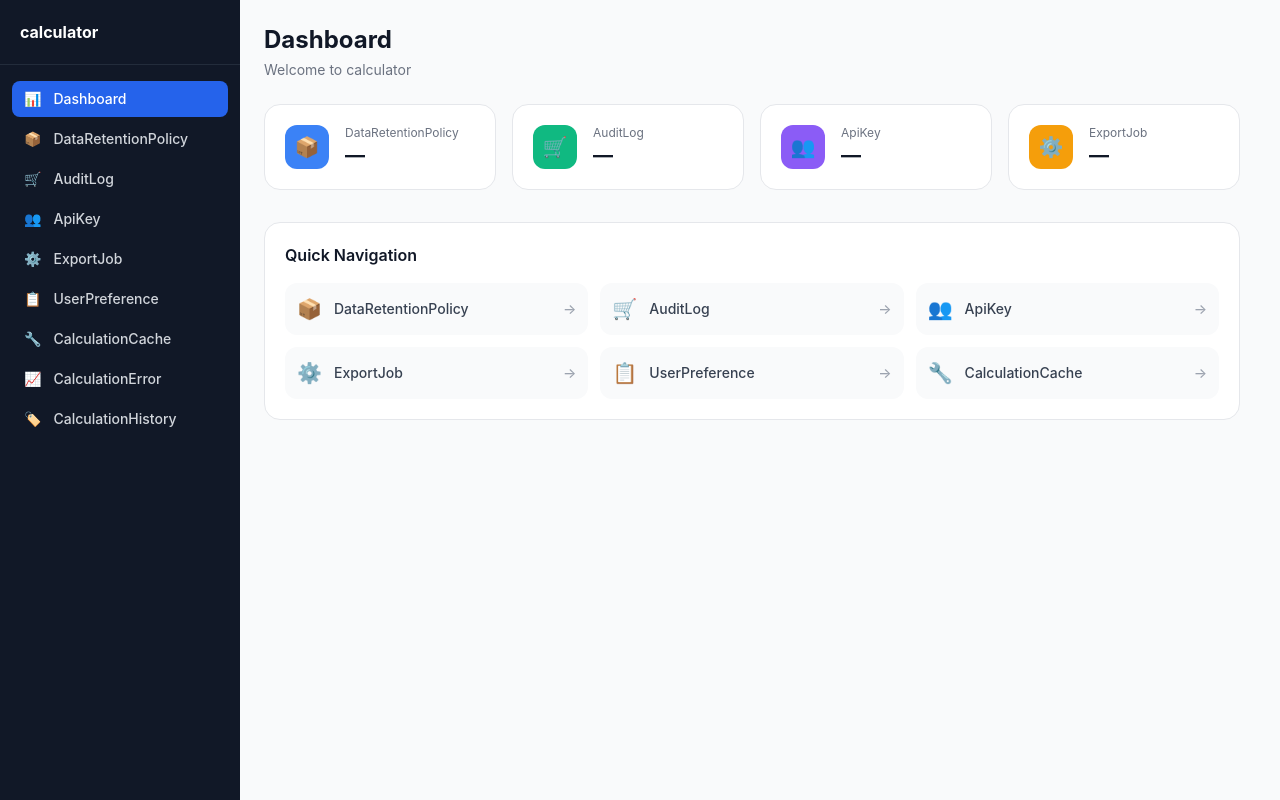
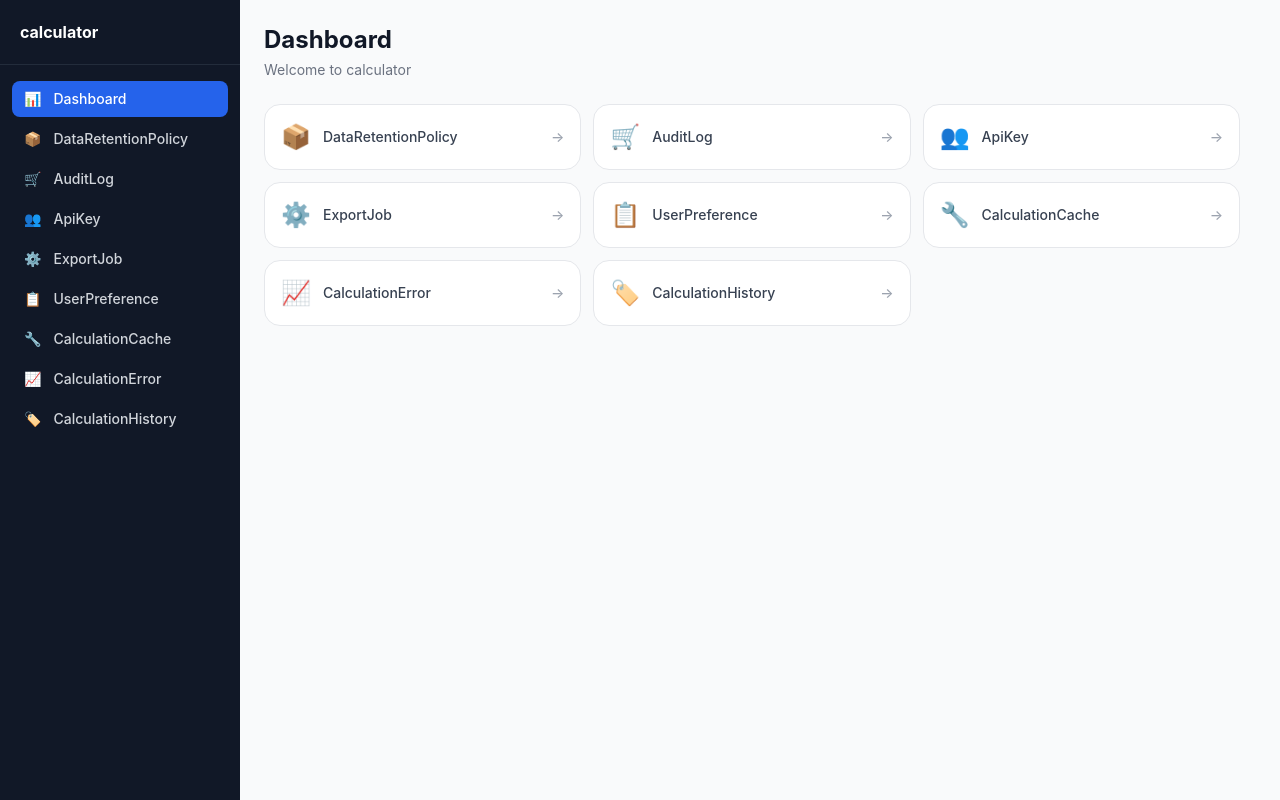
Before and after one commit to TharinduPasanMeewala/calculator, a React (Vite) app: page / in a window 1280 px wide. Built offline with nearby package versions, Linux system fonts and the light colour scheme; the HTML template or start-up script is replaced by a standard one.

Commit message:
Add src/pages/Dashboard.jsx

```diff
--- a/src/pages/Dashboard.jsx
+++ b/src/pages/Dashboard.jsx
@@ -1,64 +1,29 @@
 import { Link } from 'react-router-dom'
 
-const STATS = [
-    { label: 'DataRetentionPolicy', icon: '📦', color: 'bg-blue-500', route: '/dataretentionpolicy' },
-    { label: 'AuditLog', icon: '🛒', color: 'bg-emerald-500', route: '/auditlog' },
-    { label: 'ApiKey', icon: '👥', color: 'bg-violet-500', route: '/apikey' },
-    { label: 'ExportJob', icon: '⚙️', color: 'bg-amber-500', route: '/exportjob' },
+const LINKS = [
+  { path: '/dataretentionpolicy', label: 'DataRetentionPolicy', icon: '📦' },
+  { path: '/auditlog', label: 'AuditLog', icon: '🛒' },
+  { path: '/apikey', label: 'ApiKey', icon: '👥' },
+  { path: '/exportjob', label: 'ExportJob', icon: '⚙️' },
+  { path: '/userpreference', label: 'UserPreference', icon: '📋' },
+  { path: '/calculationcache', label: 'CalculationCache', icon: '🔧' },
+  { path: '/calculationerror', label: 'CalculationError', icon: '📈' },
+  { path: '/calculationhistory', label: 'CalculationHistory', icon: '🏷️' },
 ]
 
 export default function DashboardPage() {
   return (
-    <div className="p-6 max-w-5xl">
-      <div className="mb-6">
-        <h1 className="text-2xl font-bold text-gray-900">Dashboard</h1>
-        <p className="text-gray-500 text-sm mt-1">Welcome to calculator</p>
-      </div>
-      <div className="grid grid-cols-2 lg:grid-cols-4 gap-4 mb-8">
-        {STATS.map(s => (
-          <Link to={s.route} key={s.label} className="bg-white rounded-2xl border border-gray-200 p-5 flex items-center gap-4 hover:border-blue-300 hover:shadow-sm transition-all">
-            <div className={`w-11 h-11 rounded-xl ${s.color} flex items-center justify-center text-xl flex-shrink-0`}>{s.icon}</div>
-            <div>
-              <p className="text-xs text-gray-500">{s.label}</p>
-              <p className="text-xl font-bold text-gray-900">—</p>
-            </div>
+    <div className="p-4 sm:p-6 max-w-5xl">
+      <h1 className="text-xl sm:text-2xl font-bold text-gray-900 mb-1">Dashboard</h1>
+      <p className="text-gray-500 text-sm mb-6">Welcome to calculator</p>
+      <div className="grid grid-cols-1 sm:grid-cols-2 lg:grid-cols-3 gap-3">
+        {LINKS.map(l => (
+          <Link to={l.path} key={l.path} className="flex items-center gap-3 p-4 bg-white rounded-2xl border border-gray-200 hover:border-blue-300 hover:shadow-sm transition-all text-sm font-medium text-gray-700">
+            <span className="text-2xl">{l.icon}</span>
+            <span className="flex-1">{l.label}</span>
+            <span className="text-gray-400">→</span>
           </Link>
         ))}
-      </div>
-      <div className="bg-white rounded-2xl border border-gray-200 p-5">
-        <h2 className="font-semibold text-gray-900 mb-4">Quick Navigation</h2>
-        <div className="grid grid-cols-1 sm:grid-cols-2 lg:grid-cols-3 gap-3">
-            <a href="/dataretentionpolicy" className="flex items-center gap-3 p-3 bg-gray-50 rounded-xl hover:bg-blue-50 hover:text-blue-700 transition-colors text-sm font-medium text-gray-700 group">
-              <span className="text-xl">📦</span>
-              <span className="flex-1">DataRetentionPolicy</span>
-              <span className="text-gray-400 group-hover:text-blue-500">→</span>
-            </a>
-            <a href="/auditlog" className="flex items-center gap-3 p-3 bg-gray-50 rounded-xl hover:bg-blue-50 hover:text-blue-700 transition-colors text-sm font-medium text-gray-700 group">
-              <span className="text-xl">🛒</span>
-              <span className="flex-1">AuditLog</span>
-              <span className="text-gray-400 group-hover:text-blue-500">→</span>
-            </a>
-            <a href="/apikey" className="flex items-center gap-3 p-3 bg-gray-50 rounded-xl hover:bg-blue-50 hover:text-blue-700 transition-colors text-sm font-medium text-gray-700 group">
-              <span className="text-xl">👥</span>
-              <span className="flex-1">ApiKey</span>
-              <span className="text-gray-400 group-hover:text-blue-500">→</span>
-            </a>
-            <a href="/exportjob" className="flex items-center gap-3 p-3 bg-gray-50 rounded-xl hover:bg-blue-50 hover:text-blue-700 transition-colors text-sm font-medium text-gray-700 group">
-              <span className="text-xl">⚙️</span>
-              <span className="flex-1">ExportJob</span>
-              <span className="text-gray-400 group-hover:text-blue-500">→</span>
-            </a>
-            <a href="/userpreference" className="flex items-center gap-3 p-3 bg-gray-50 rounded-xl hover:bg-blue-50 hover:text-blue-700 transition-colors text-sm font-medium text-gray-700 group">
-              <span className="text-xl">📋</span>
-              <span className="flex-1">UserPreference</span>
-              <span className="text-gray-400 group-hover:text-blue-500">→</span>
-            </a>
-            <a href="/calculationcache" className="flex items-center gap-3 p-3 bg-gray-50 rounded-xl hover:bg-blue-50 hover:text-blue-700 transition-colors text-sm font-medium text-gray-700 group">
-              <span className="text-xl">🔧</span>
-              <span className="flex-1">CalculationCache</span>
-              <span className="text-gray-400 group-hover:text-blue-500">→</span>
-            </a>
-        </div>
       </div>
     </div>
   )
```
